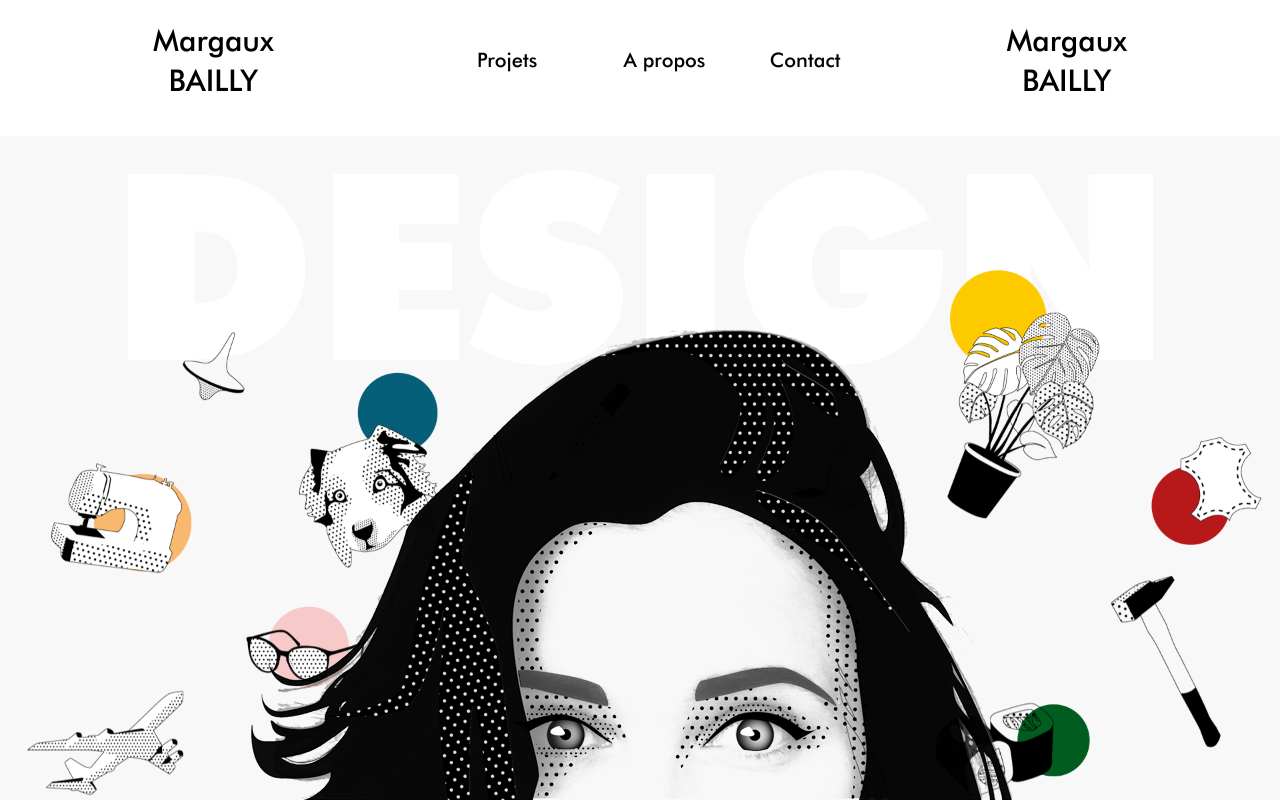
After one commit to Piou-piou/margauxPortfolio, a Symfony app: template templates/pages/index.html.twig in a window 1280 px wide. The commit adds this page. Run offline with Twig, Linux system fonts and the light colour scheme; the template is opened without the code that fills it, so the values that code supplies are empty; style sheets or scripts are compiled from the project's sources; some libraries are stand-ins or nearby versions.

Commit message:
[func] ajout de la page d'accueil

```diff
--- /dev/null
+++ b/assets/scss/header.scss
@@ -0,0 +1,39 @@
+header {
+	background-color: $header-background;
+
+	nav {
+		padding: 20px 0;
+		font-size: 30px;
+		line-height: 40px;
+
+		a.accueil {
+			color: $header-color;
+			text-decoration: none;
+			text-align: center;
+
+			span {
+				display: block;
+			}
+
+			.nom {
+				text-transform: uppercase;
+			}
+		}
+
+		ul {
+			line-height: 80px;
+			font-size: 20px;
+			padding-left: 20%;
+
+			li {
+				display: inline-block;
+				list-style: none;
+				width: 30%;
+
+				a {
+					color: $header-color;
+				}
+			}
+		}
+	}
+}
--- /dev/null
+++ b/assets/scss/index.scss
@@ -0,0 +1,35 @@
+.index {
+	position: relative;
+	min-height: calc(100% - 136px);
+	width: 100%;
+	overflow: hidden;
+
+	h1 {
+		text-transform: uppercase;
+		color: $index-color;
+		margin-top: 0;
+		font-size: 260px;
+		line-height: 260px;
+		font-family: futuraextra;
+		text-align: center;
+	}
+
+	.margaux, .ronds, .dessins {
+		position: fixed;
+		bottom: -3px;
+		width: 100%;
+
+		img {
+			margin: 0 auto;
+			display: block;
+		}
+	}
+
+	.dessins {
+		z-index: 2;
+	}
+
+	.margaux {
+		z-index: 3;
+	}
+}
--- /dev/null
+++ b/assets/scss/style.scss
@@ -0,0 +1,28 @@
+@font-face {
+	font-family: futura;
+	src: url(fonts/futuram.ttf);
+}
+
+@font-face {
+	font-family: futuraextra;
+	src: url(fonts/futura-extra.ttf);
+}
+
+html, body {
+	height: 100%;
+	min-height: 100%;
+}
+
+body {
+	font-family: futura;
+	background-color: #f8f8f8;
+}
+
+
+$header-background: #ffffff;
+$header-color: #000000;
+
+$index-color: #ffffff;
+
+@import "header";
+@import "index";
--- a/package.json
+++ b/package.json
@@ -26,7 +26,9 @@
     "webpack-dev-server": "^2.6.1",
     "font-awesome": "^4.7.0",
     "ribs-core": "*",
-    "ribs-popup": "*"
+    "ribs-popup": "*",
+    "gsap": "^2.0.2",
+    "jquery": "^3.3.1"
   },
   "license": "UNLICENSED",
   "private": true,
--- a/templates/base.html.twig
+++ b/templates/base.html.twig
@@ -2,11 +2,21 @@
 <html>
     <head>
         <meta charset="UTF-8">
+		<meta name="viewport" content="initial-scale=1, maximum-scale=1">
+
         <title>{% block title %}Welcome!{% endblock %}</title>
-        {% block stylesheets %}{% endblock %}
-    </head>
-    <body>
+        {% block stylesheets %}
+			<link rel="stylesheet" href="https://cdn.jsdelivr.net/npm/foundation-sites@6.5.0-rc.2/dist/css/foundation-float.min.css" integrity="sha256-SXzNzz68b8cy/1oRvdP128/5VlvegrZO5QDmBiqhlQc= sha384-5EVTk1nWllg1T/XoVEd82fhnOxUhRUOquz4AyO3+M0kbhUzhruouReQWPnihRxPs sha512-y0IHToRgzE99SfoteKLXR0MUOTRPMQHwc4nmU2/Uqhu4KulOzK18RbuicuhlgzPDdj23skwxTWUv7CJs+psXig==" crossorigin="anonymous">
+			<link rel="stylesheet" href="{{ asset('build/css/vendor.css') }}">
+			<link rel="stylesheet" href="{{ asset('build/css/style.css') }}">
+		{% endblock %}
+		</head>
+		<body>
+			{% include 'header.html.twig' %}
+
         {% block body %}{% endblock %}
-        {% block javascripts %}{% endblock %}
+        {% block javascripts %}
+			<script src="{{ asset('build/js/vendor.js') }}"></script>
+		{% endblock %}
     </body>
 </html>
--- /dev/null
+++ b/templates/header.html.twig
@@ -0,0 +1,25 @@
+<header>
+	<nav>
+		<div class="row expanded">
+			<div class="small-12 medium-2 medium-offset-1 columns">
+				<a href="" class="accueil">
+					<span class="prenom">Margaux</span>
+					<span class="nom">Bailly</span>
+				</a>
+			</div>
+			<div class="small-12 medium-6 columns">
+				<ul>
+					<li><a href="">Projets</a></li>
+					<li><a href="">A propos</a></li>
+					<li><a href="">Contact</a></li>
+				</ul>
+			</div>
+			<div class="small-12 medium-2 columns end">
+				<a href="" class="accueil">
+					<span class="prenom">Margaux</span>
+					<span class="nom">Bailly</span>
+				</a>
+			</div>
+		</div>
+	</nav>
+</header>
--- /dev/null
+++ b/templates/pages/index.html.twig
@@ -0,0 +1,20 @@
+{% extends 'base.html.twig' %}
+
+
+{% block body %}
+	<div class="index">
+		<h1>Design</h1>
+
+		<div class="dessins">
+			<img src="{{ asset('images/dessins.png') }}" alt="Margaux Bailly dessins - designer">
+		</div>
+
+		<div class="ronds">
+			<img src="{{ asset('images/rond.png') }}" alt="Margaux Bailly dessins rond - designer">
+		</div>
+
+		<div class="margaux">
+			<img src="{{ asset('images/margaux.png') }}" alt="Margaux Bailly - designer">
+		</div>
+	</div>
+{% endblock %}
```
Also changed, not shown: assets/js/index.js (added, +18 -0 lines), src/Controller/PagesController.php (added, +17 -0 lines), webpack.config.js (+17 -4 lines), assets/scss/fonts/futura-extra.ttf (added), assets/scss/fonts/futuram.ttf (added), public/images/dessins.png (added), public/images/margaux.png (added), public/images/rond.png (added).
